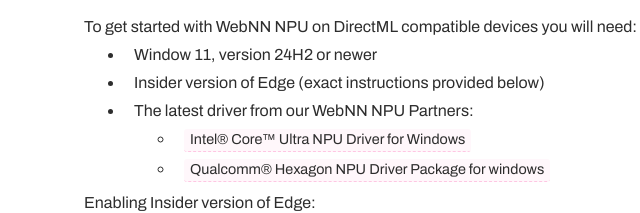
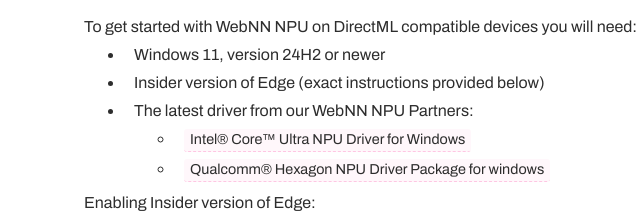
Before and after one commit to microsoft/webnn-developer-preview, a website: page install.html in a window 1280 px wide. Shown: the part 481-694 px from the top of the page, 84-724 px from the left. Drawn offline with Linux system fonts and the light colour scheme.

Commit message:
Fix typo

```diff
--- a/install.html
+++ b/install.html
@@ -228,7 +228,7 @@
       <h3>Enabling Insider version of Edge for WebNN Dev Preview NPU</h3>
       To get started with WebNN NPU on DirectML compatible devices you will need:
       <ul>
-        <li>Window 11, version 24H2 or newer</li>
+        <li>Windows 11, version 24H2 or newer</li>
         <li>Insider version of Edge (exact instructions provided below)</li>
         <li>The latest driver from our WebNN NPU Partners:
           <ul>
```
